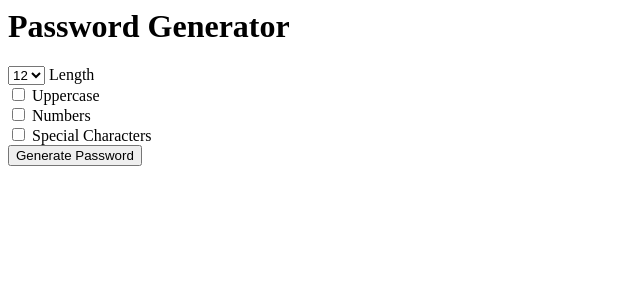
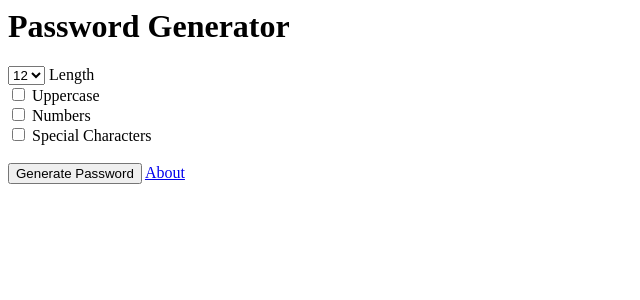
Before and after one commit to JavarrusM/password_generator, a Django app: page / in a window 1280 px wide. Shown: the top 300 px of the page, without its empty margins (0-640 px from the left). Run offline with Django 4.2, Linux system fonts and the light colour scheme.

Commit message:
update: about page and links in templates

```diff
--- a/generator/templates/generator/home.html
+++ b/generator/templates/generator/home.html
@@ -1,5 +1,4 @@
 <h1>Password Generator</h1>
-
 <form action="{% url 'password' %}">
     <select name="length">
         <option value="6">6</option>
@@ -11,13 +10,16 @@
         <option value="12" selected="selected">12</option>
         <option value="13">13</option>
         <option value="14">14</option>
-    </select> Length
-    <br>
-    <input type="checkbox" name="uppercase"/> Uppercase
-    <br>
-    <input type="checkbox" name="numbers"/> Numbers
-    <br>
-    <input type="checkbox" name="special"/> Special Characters
-    <br>
-    <input type="submit" value="Generate Password"></input>
+    </select>
+    Length
+    <br />
+    <input type="checkbox" name="uppercase" /> Uppercase
+    <br />
+    <input type="checkbox" name="numbers" /> Numbers
+    <br />
+    <input type="checkbox" name="special" /> Special Characters
+    <br />
+    <br />
+    <input type="submit" value="Generate Password" />
+    <a href="{% url 'about' %}">About</a>
 </form>
--- a/generator/templates/generator/password.html
+++ b/generator/templates/generator/password.html
@@ -1,4 +1,3 @@
 <h1>Your password is:</h1>
 <h2>{{ password }}</h2>
-<br>
 <a href="{% url 'home' %}">Back</a>
--- a/generator/views.py
+++ b/generator/views.py
@@ -5,6 +5,9 @@ import random
 # Create your views here.
 def home(request):
     return render(request, 'generator/home.html')
+
+def about(request):
+    return render(request, 'generator/about.html')
 
 def password(request):
 
--- a/password_generator/urls.py
+++ b/password_generator/urls.py
@@ -17,6 +17,7 @@ from django.urls import path
 from generator import views
 
 urlpatterns = [
-    path('', views.home),
-    path('password', views.password, name='password')
+    path('', views.home, name='home'),
+    path('password', views.password, name='password'),
+    path('about', views.about, name='about')
 ]
```
Also changed, not shown: generator/templates/generator/about.html (added, +10 -0 lines).
